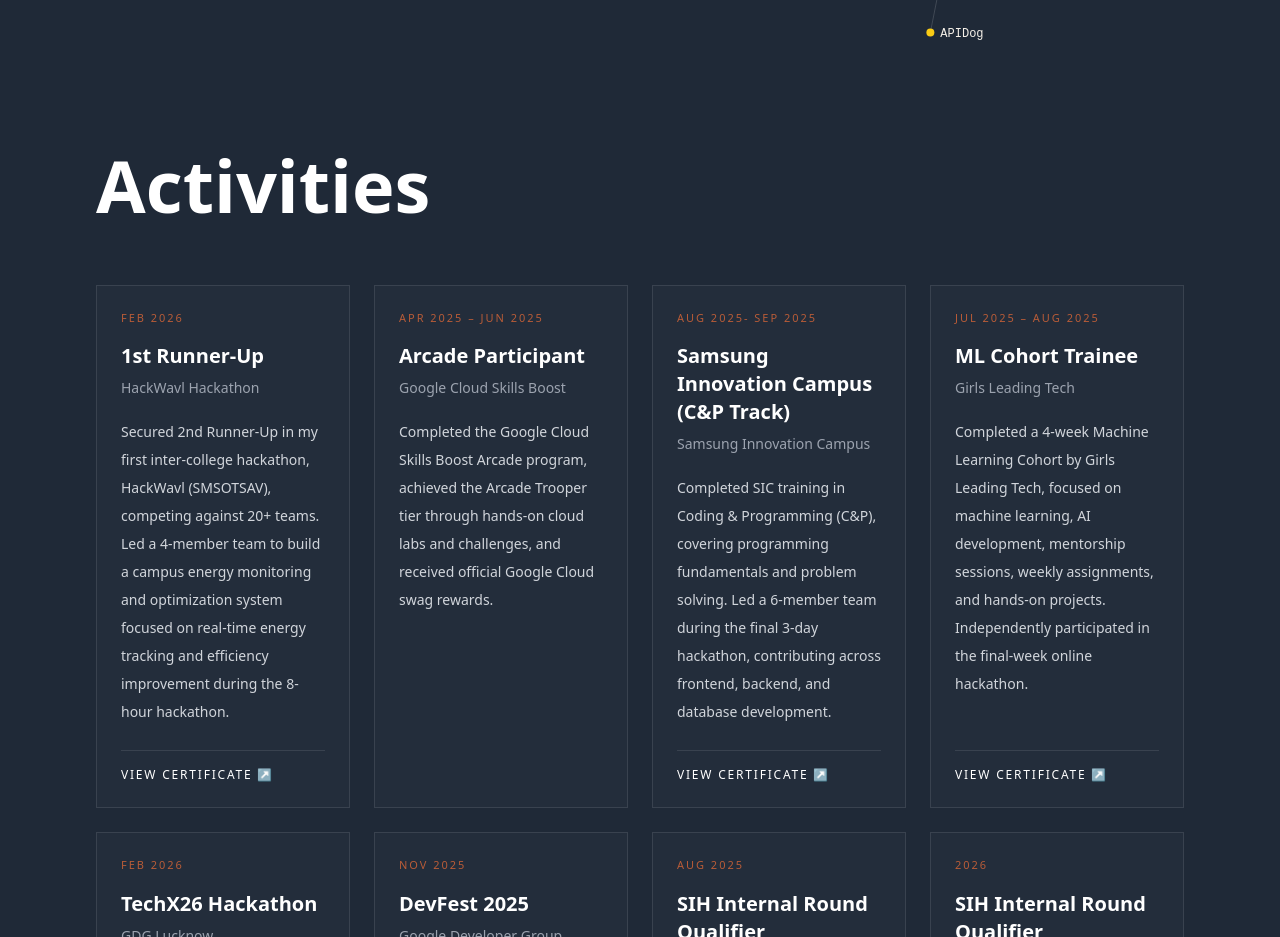
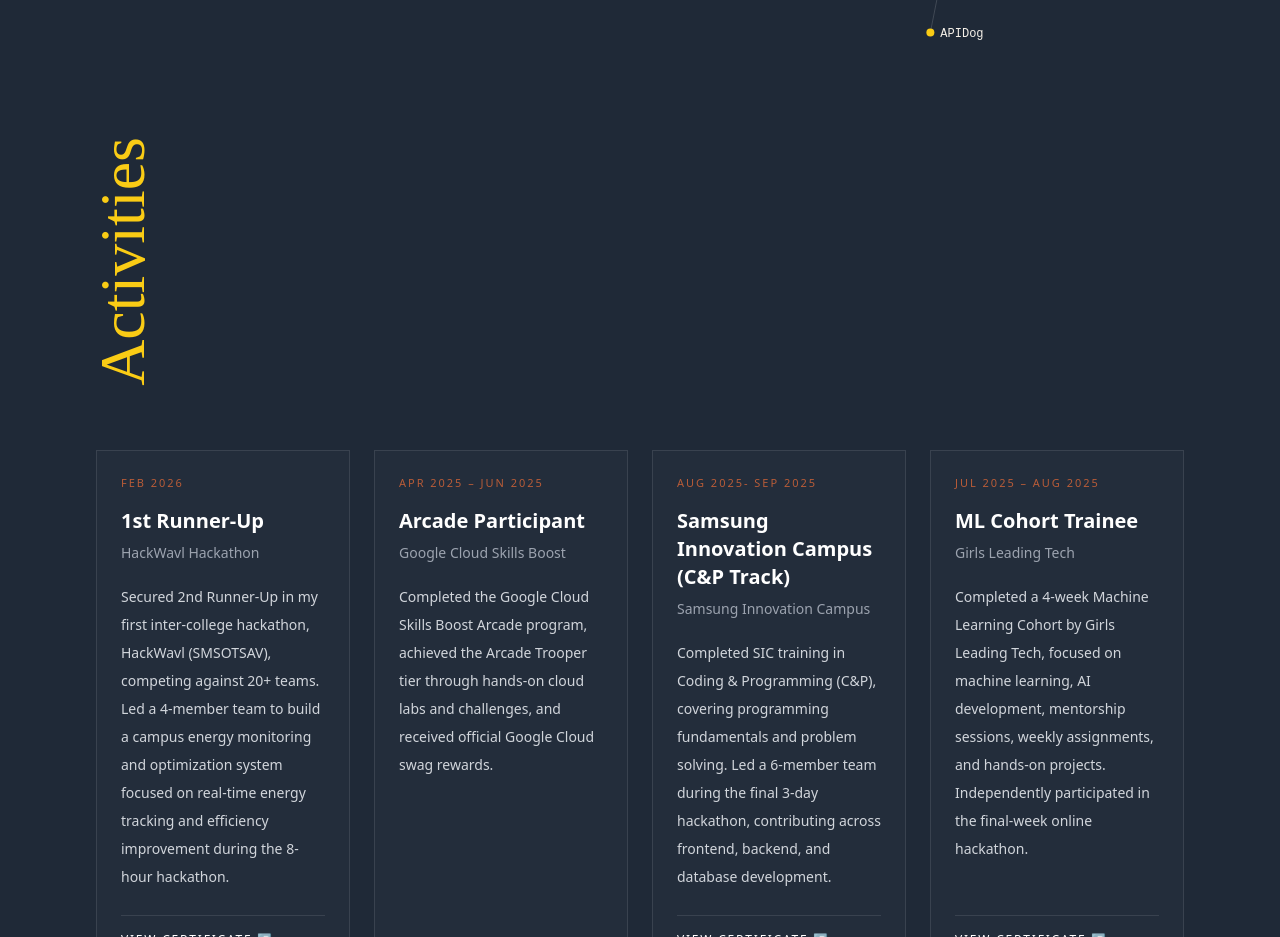
Before and after one commit to pprachhiii/Prachi-s-Portfolio, a React (Vite) app: page / in a window 1280 px wide. Shown: the part 7140-8077 px from the top of the page. Built offline with nearby package versions, Linux system fonts and the light colour scheme.

Commit message:
Update Activities.tsx

```diff
--- a/src/components/Activities.tsx
+++ b/src/components/Activities.tsx
@@ -76,7 +76,17 @@ export default function ActivitiesSection() {
     <section id="activities" className="py-8 bg-[#1f2937] text-white">
       {/* HEADER */}{' '}
       <div className="px-8 md:px-24 mb-16">
-        <h2 className="text-5xl md:text-7xl font-black mt-3">Activities</h2>
+        <h2           className="
+      rotate-180
+      [writing-mode:vertical-rl]
+
+      text-yellow-400
+      leading-[0.85]
+      whitespace-pre-line"
+          style={{
+            fontFamily: 'var(--serif-display)',
+            fontSize: 'clamp(2rem,5vw,4rem)',
+          }}>Activities</h2>
       </div>
       {/* GRID */}
       <div className="px-8 md:px-24">
```
